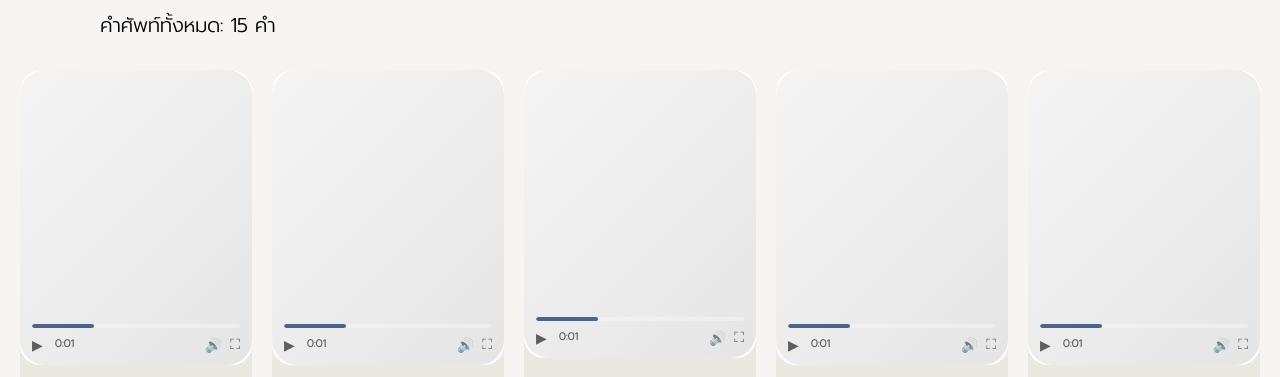
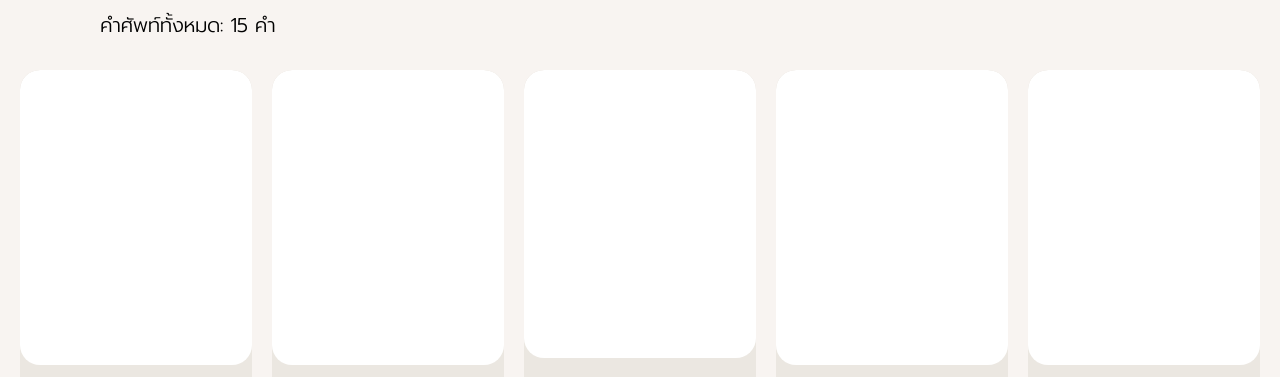
Before and after one commit to Woora20/handyb-aihelp, a React (Vite) app in the folder PJ_Interact_Web/PJ_HandyBridge_InteracWeb/: page /search in a window 1280 px wide. Shown: the part 400-777 px from the top of the page. Built offline with nearby package versions, Linux system fonts and the light colour scheme; no server answers.

Commit message:
update search 40

```diff
--- a/PJ_Interact_Web/PJ_HandyBridge_InteracWeb/src/pages/Search.css
+++ b/PJ_Interact_Web/PJ_HandyBridge_InteracWeb/src/pages/Search.css
@@ -159,6 +159,8 @@
   margin: 0;
 }
 
+/* src/pages/Search.css */
+
 /* ==================== RESULTS GRID ==================== */
 .search-results-grid {
   display: grid;
@@ -185,74 +187,30 @@
   transform: translateY(-4px);
 }
 
+/* 🔥 แก้ไขให้เหมือน SignIntroSection */
 .search-card-video {
   height: 295px;
   overflow: hidden;
-  background: white;
-  border-radius: 20px;
-  position: relative;
 }
 
 .video-placeholder {
   width: 100%;
   height: 100%;
-  background: linear-gradient(135deg, #f5f5f5 0%, #e5e5e5 100%);
-  display: flex;
-  align-items: flex-end;
-  justify-content: center;
-  padding: 12px;
-  box-sizing: border-box;
+  background: white;
+  border-radius: 20px;
+  display: grid;
+  place-items: center;
 }
 
-.video-controls {
+/* 🔥 รองรับ video และ img สำหรับ API */
+.video-placeholder video,
+.video-placeholder img {
   width: 100%;
-  display: flex;
-  flex-direction: column;
-  gap: 8px;
+  height: 100%;
+  object-fit: cover;
 }
 
-.video-timeline {
-  width: 100%;
-  height: 4px;
-  background: rgba(255, 255, 255, 0.3);
-  border-radius: 2px;
-  position: relative;
-  overflow: hidden;
-}
-
-.video-timeline::before {
-  content: "";
-  position: absolute;
-  left: 0;
-  top: 0;
-  width: 30%;
-  height: 100%;
-  background: var(--brand-color);
-  border-radius: 2px;
-}
-
-.video-buttons {
-  display: flex;
-  align-items: center;
-  gap: 8px;
-  color: rgba(0, 0, 0, 0.6);
-  font-size: 12px;
-}
-
-.video-buttons button {
-  background: none;
-  border: none;
-  cursor: pointer;
-  color: inherit;
-  font-size: 14px;
-  padding: 0;
-}
-
-.video-time {
-  font-family: var(--font-thai);
-  font-size: 11px;
-  margin: 0 auto 0 4px;
-}
+/* 🔥 ลบ CSS ที่เกี่ยวกับ controls ออกหมด */
 
 .search-card-content {
   flex: 1;
--- a/PJ_Interact_Web/PJ_HandyBridge_InteracWeb/src/pages/Search.tsx
+++ b/PJ_Interact_Web/PJ_HandyBridge_InteracWeb/src/pages/Search.tsx
@@ -128,18 +128,10 @@ export default function Search() {
         <div className="search-results-grid">
           {displayedSigns.map((sign) => (
             <div key={sign.id} className="search-sign-card">
+              {/* 🔥 เปลี่ยนเป็น div ธรรมดาเหมือน SignIntroSection */}
               <div className="search-card-video">
                 <div className="video-placeholder">
-                  {/* Placeholder for video */}
-                  <div className="video-controls">
-                    <div className="video-timeline"></div>
-                    <div className="video-buttons">
-                      <button className="play-btn">▶</button>
-                      <span className="video-time">0:01</span>
-                      <button className="volume-btn">🔊</button>
-                      <button className="fullscreen-btn">⛶</button>
-                    </div>
-                  </div>
+                  {/* Placeholder สำหรับ GIF/Video จาก API */}
                 </div>
               </div>
               <div className="search-card-content">
```
